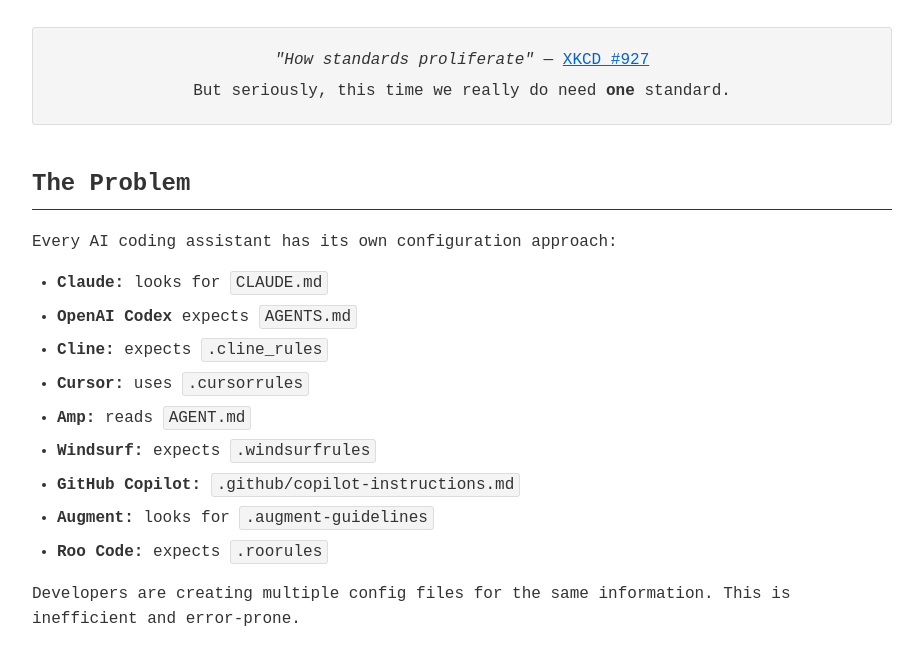
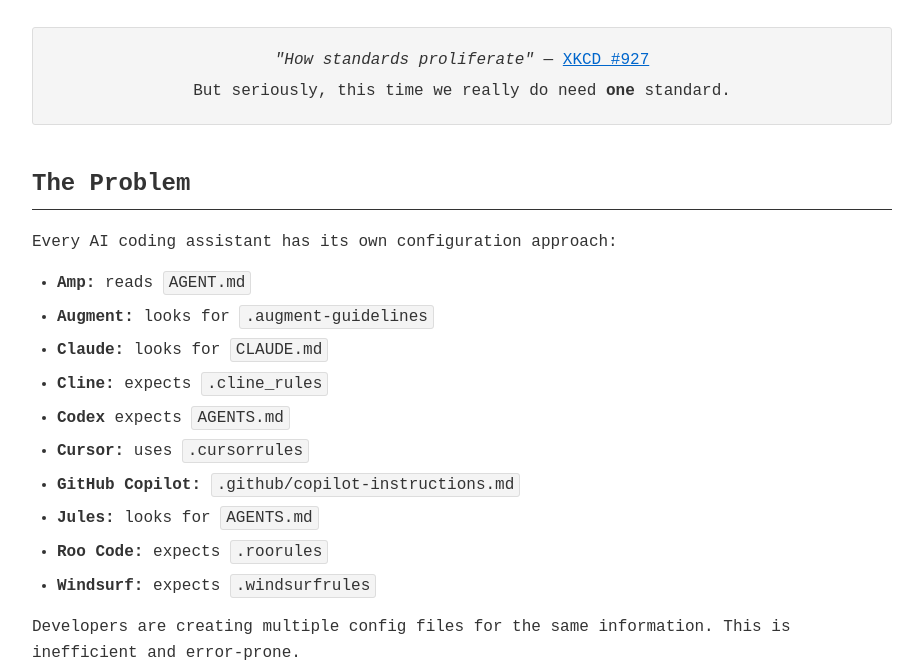
Before and after one commit to agentdotmd/website, a plain HTML site: page index.html in a window 1280 px wide. Shown: the part 147-809 px from the top of the page, without its empty margins (178-1101 px from the left). Drawn offline with Linux system fonts and the light colour scheme.

Commit message:
fix: Update AI coding assistant config file list
The list of AI coding assistants and their expected configuration files was out of order and contained some inaccuracies. This commit corrects the order and updates the list to reflect the correct configuration file names. Specifically:

- Reordered the list for better readability.
- Updated "OpenAI Codex" to "Codex".
- Added "Jules" and its expected config file.

```diff
--- a/index.html
+++ b/index.html
@@ -25,15 +25,16 @@
             <h2>The Problem</h2>
             <p>Every AI coding assistant has its own configuration approach:</p>
             <ul>
+                <li><strong>Amp:</strong> reads <code>AGENT.md</code></li>
+                <li><strong>Augment:</strong> looks for <code>.augment-guidelines</code></li>
                 <li><strong>Claude:</strong> looks for <code>CLAUDE.md</code></li>
-                <li><strong>OpenAI Codex</strong> expects <code>AGENTS.md</code></li>
                 <li><strong>Cline:</strong> expects <code>.cline_rules</code></li>
+                <li><strong>Codex</strong> expects <code>AGENTS.md</code></li>
                 <li><strong>Cursor:</strong> uses <code>.cursorrules</code></li>
-                <li><strong>Amp:</strong> reads <code>AGENT.md</code></li>
+                <li><strong>GitHub Copilot:</strong> <code>.github/copilot-instructions.md</code></li>
+                <li><strong>Jules:</strong> looks for <code>AGENTS.md</code></li>
+                <li><strong>Roo Code:</strong> expects <code>.roorules</code></li>
                 <li><strong>Windsurf:</strong> expects <code>.windsurfrules</code></li>
-                <li><strong>GitHub Copilot:</strong> <code>.github/copilot-instructions.md</code></li>
-                <li><strong>Augment:</strong> looks for <code>.augment-guidelines</code></li>
-                <li><strong>Roo Code:</strong> expects <code>.roorules</code></li>
             </ul>
             <p>Developers are creating multiple config files for the same information. This is inefficient and error-prone.</p>
         </section>
```
